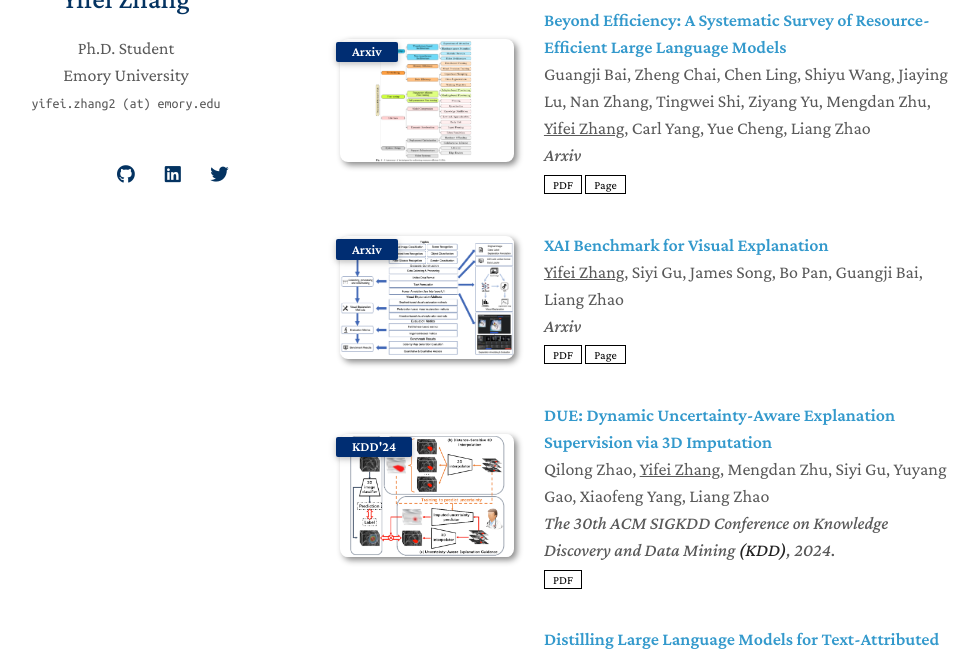
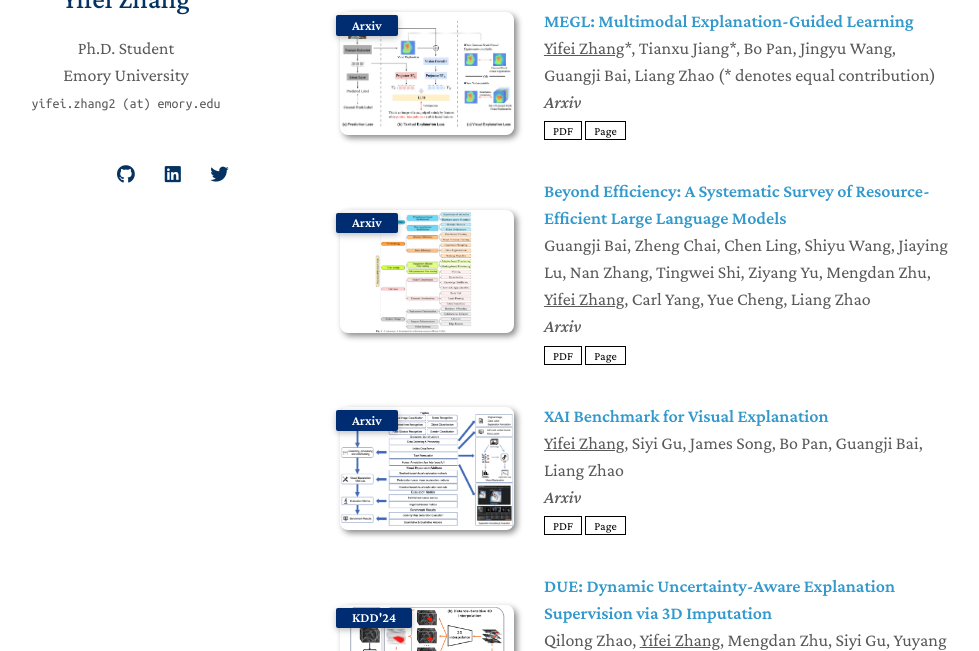
Before and after one commit to yifeizhangcs/yifeizhangcs.github.io, a Jekyll site: the page built from index.md, in a window 1280 px wide and 900 px high, scrolled down 1022 px, cut to the strip 249-900 px from the top of the window. Shown: the whole strip, without its empty margins (150-1129 px from the left). Built offline with Jekyll 4.4.1, drawn with Linux system fonts in a browser that asks for light colours; nearby versions of some CDN libraries; a style sheet for code colours, icons or effects is not loaded; our own code applies the rules of GitHub Pages for plain Markdown files.

Commit message:
Update publications.yml

```diff
--- a/_data/publications.yml
+++ b/_data/publications.yml
@@ -1,4 +1,12 @@
 main:
+
+  - title: "MEGL: Multimodal Explanation-Guided Learning"
+    authors: <span style="text-decoration:underline">Yifei Zhang</span>*, Tianxu Jiang*, Bo Pan, Jingyu Wang, Guangji Bai, Liang Zhao  (* denotes equal contribution)
+    conference_short: Arxiv
+    conference: Arxiv
+    pdf: https://arxiv.org/pdf/2411.13053
+    page: https://arxiv.org/pdf/2411.13053
+    image: ./assets/img/megl.png
 
   - title: "Beyond Efficiency: A Systematic Survey of Resource-Efficient Large Language Models"
     authors: Guangji Bai, Zheng Chai, Chen Ling, Shiyu Wang, Jiaying Lu, Nan Zhang, Tingwei Shi, Ziyang Yu, Mengdan Zhu, <span style="text-decoration:underline">Yifei Zhang</span>, Carl Yang, Yue Cheng, Liang Zhao
```
